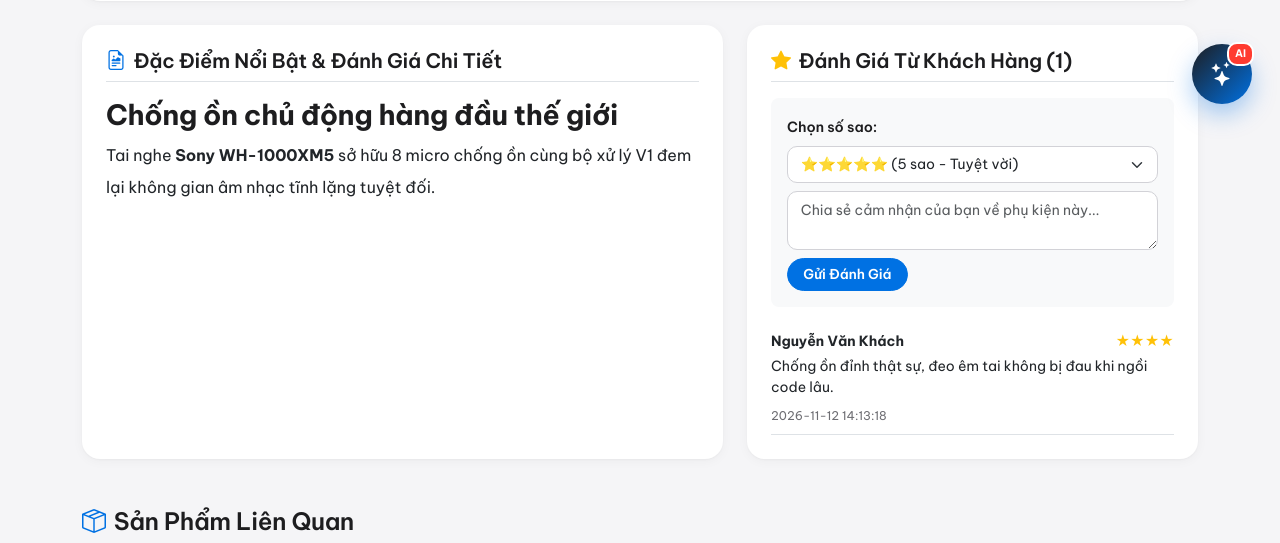
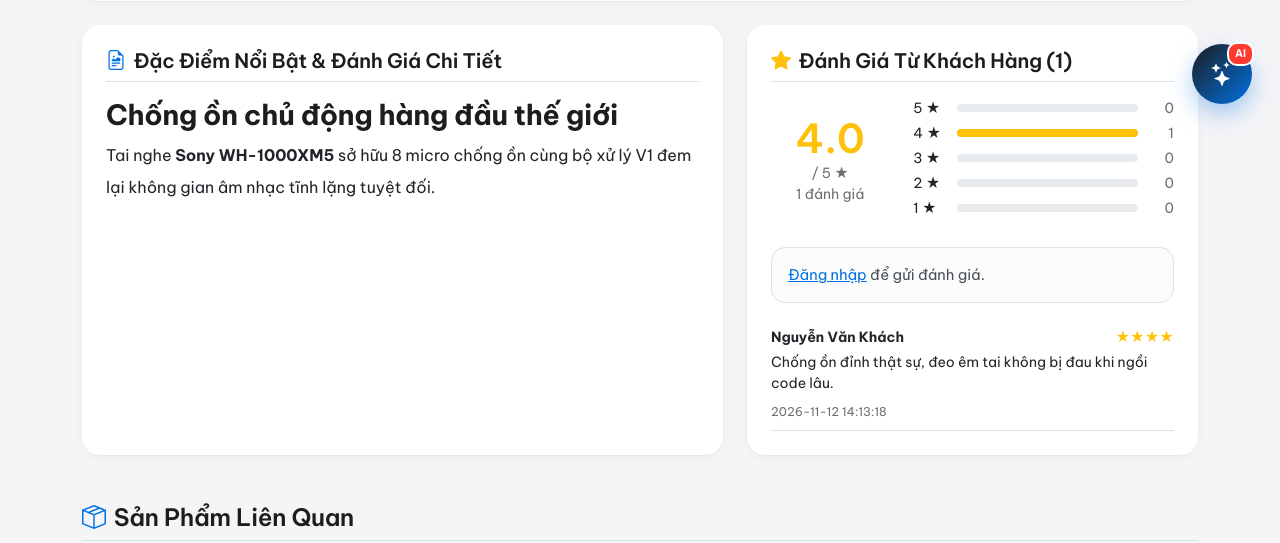
Before and after one commit to phuthong110426/web-phu-kien-dien-tu, a PHP site: page /product_detail.php?id=3 in a window 1280 px wide. Shown: the part 668-1211 px from the top of the page. Run offline with PHP 8.4, Linux system fonts and the light colour scheme; data comes from the database, SQL or seed files in the repository.

Commit message:
nâng cấp chức năng đánh giá ở product_detail.php

```diff
--- a/product_detail.php
+++ b/product_detail.php
@@ -25,6 +25,17 @@ if (!$product) {
 // Tăng lượt xem
 $pdo->prepare("UPDATE products SET views = views + 1 WHERE id = ?")->execute([$id]);
 
+// Kiểm tra khách đã mua sản phẩm và đơn hàng đã hoàn thành chưa
+function da_mua_hang($pdo, $user_id, $product_id) {
+    $sql = "SELECT COUNT(*)
+            FROM orders o
+            JOIN order_details od ON od.order_id = o.id
+            WHERE o.user_id = ? AND o.status = 'completed' AND od.product_id = ?";
+    $stmt = $pdo->prepare($sql);
+    $stmt->execute([$user_id, $product_id]);
+    return $stmt->fetchColumn() > 0;
+}
+
 // Xử lý gửi đánh giá (Thành viên 6)
 if ($_SERVER['REQUEST_METHOD'] === 'POST' && isset($_POST['submit_review'])) {
     if (!is_logged_in()) {
@@ -32,6 +43,15 @@ if ($_SERVER['REQUEST_METHOD'] === 'POST' && isset($_POST['submit_review'])) {
         header("Location: login.php");
         exit;
     }
+
+    // Chỉ khách đã mua sản phẩm và có đơn hàng hoàn thành mới được đánh giá
+    $user_id = $_SESSION['user']['id'];
+    if (!da_mua_hang($pdo, $user_id, $id)) {
+        $_SESSION['flash_error'] = 'Chỉ khách đã mua và nhận hàng (đơn hoàn thành) mới được đánh giá sản phẩm này!';
+        header("Location: product_detail.php?id=$id");
+        exit;
+    }
+
     $rating = max(1, min(5, (int)($_POST['rating'] ?? 5)));
     $comment = trim($_POST['comment'] ?? '');
     if ($comment !== '') {
@@ -58,6 +78,35 @@ $rev_stmt = $pdo->prepare("
 ");
 $rev_stmt->execute([$id]);
 $reviews = $rev_stmt->fetchAll();
+
+// Thống kê số lượng từng mức sao và tính điểm trung bình
+$dist = [5 => 0, 4 => 0, 3 => 0, 2 => 0, 1 => 0];
+$stmt_star = $pdo->prepare("SELECT rating, COUNT(*) AS cnt FROM reviews WHERE product_id = ? GROUP BY rating");
+$stmt_star->execute([$id]);
+
+foreach ($stmt_star->fetchAll() as $row) {
+    $s = (int)$row['rating'];
+    if (isset($dist[$s])) {
+        $dist[$s] = (int)$row['cnt'];
+    }
+}
+
+$total_reviews = array_sum($dist);
+$sum_stars = 0;
+foreach ($dist as $star => $cnt) {
+    $sum_stars += $star * $cnt;
+}
+
+$avg_rating = 0;
+if ($total_reviews > 0) {
+    $avg_rating = round($sum_stars / $total_reviews, 1);
+}
+
+// Kiểm tra tài khoản hiện tại có được phép gửi đánh giá không
+$can_review = false;
+if (is_logged_in() && da_mua_hang($pdo, $_SESSION['user']['id'], $id)) {
+    $can_review = true;
+}
 
 $final_price = ($product['sale_price'] && $product['sale_price'] < $product['price']) ? $product['sale_price'] : $product['price'];
 $specs = array_filter(array_map('trim', explode('|', $product['specifications'] ?? '')));
@@ -157,6 +206,37 @@ require_once __DIR__ . '/includes/header.php';
             <div class="card border-0 shadow-sm rounded-4 p-4">
                 <h5 class="fw-bold border-bottom pb-2 mb-3"><i class="bi bi-star-fill text-warning me-2"></i>Đánh Giá Từ Khách Hàng (<?= count($reviews) ?>)</h5>
 
+                <?php if ($total_reviews > 0): ?>
+                <div class="row align-items-center mb-4">
+                    <div class="col-4 text-center">
+                        <div class="display-6 fw-bold text-warning mb-0"><?= number_format($avg_rating, 1) ?></div>
+                        <div class="small text-muted">/ 5 ★</div>
+                        <div class="small text-muted"><?= $total_reviews ?> đánh giá</div>
+                    </div>
+                    <div class="col-8">
+                        <?php foreach ($dist as $star => $cnt):
+                            $pct = $total_reviews > 0 ? round($cnt / $total_reviews * 100) : 0; ?>
+                            <div class="d-flex align-items-center small mb-1">
+                                <span style="width:36px"><?= $star ?> ★</span>
+                                <div class="progress flex-grow-1 mx-2" style="height:8px">
+                                    <div class="progress-bar bg-warning" style="width: <?= $pct ?>%"></div>
+                                </div>
+                                <span class="text-muted" style="width:28px;text-align:right"><?= $cnt ?></span>
+                            </div>
+                        <?php endforeach; ?>
+                    </div>
+                </div>
+                <?php endif; ?>
+
+                <?php if (!$can_review): ?>
+                    <div class="alert alert-light border small mb-4">
+                        <?php if (!is_logged_in()): ?>
+                            <a href="login.php">Đăng nhập</a> để gửi đánh giá.
+                        <?php else: ?>
+                            Chỉ khách đã mua và nhận hàng (đơn hoàn thành) mới được đánh giá sản phẩm này.
+                        <?php endif; ?>
+                    </div>
+                <?php else: ?>
                 <form method="POST" class="mb-4 bg-light p-3 rounded-3">
                     <div class="mb-2">
                         <label class="form-label small fw-semibold">Chọn số sao:</label>
@@ -173,6 +253,7 @@ require_once __DIR__ . '/includes/header.php';
                     </div>
                     <button type="submit" name="submit_review" class="btn btn-sm btn-primary fw-semibold">Gửi Đánh Giá</button>
                 </form>
+                <?php endif; ?>
 
                 <?php if (empty($reviews)): ?>
                     <p class="text-muted small text-center my-3">Chưa có đánh giá nào. Hãy là người đầu tiên nhận xét!</p>
```
